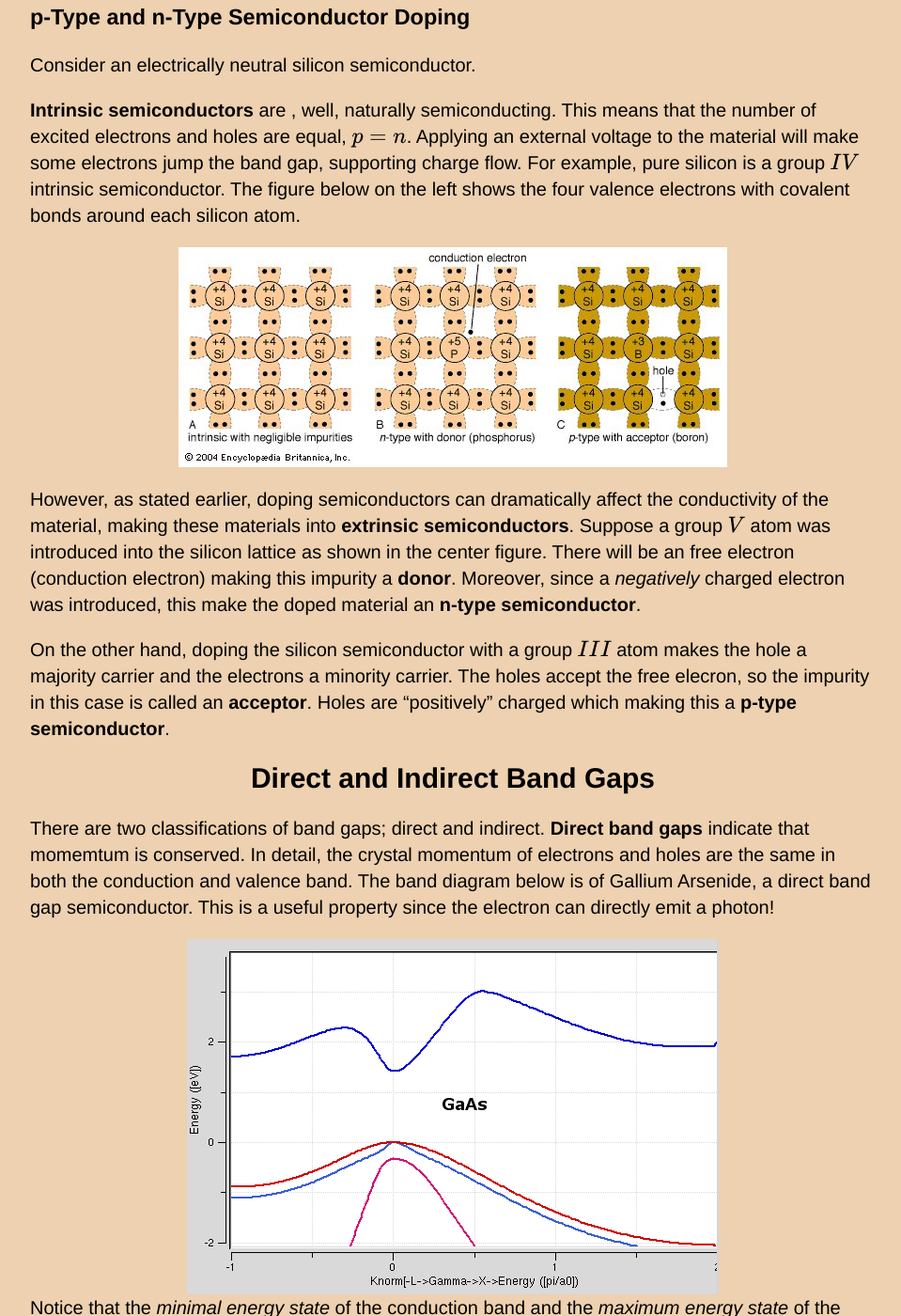
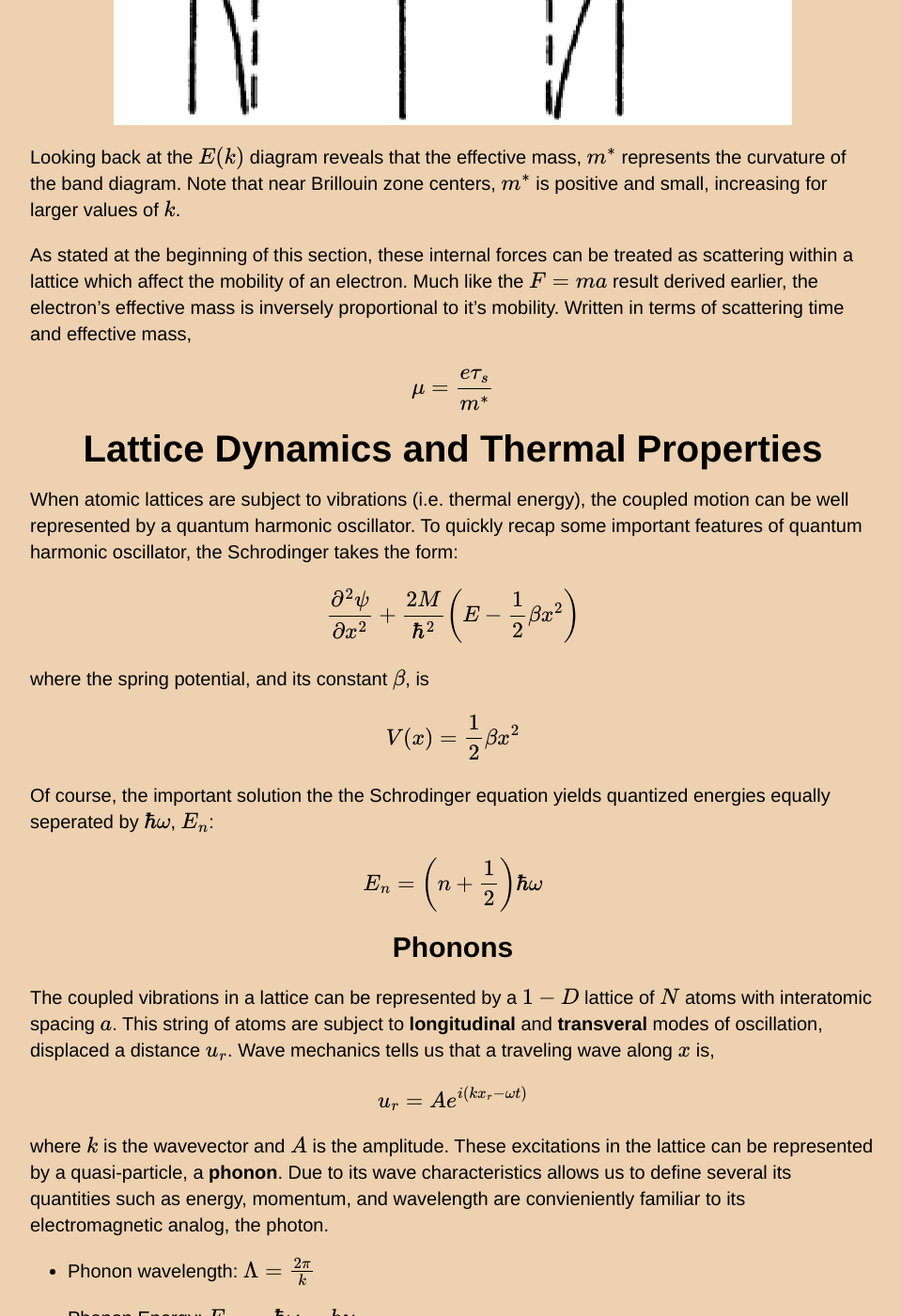
Before and after one commit to thaihangchung7/thaihangchung7.github.io, a Jekyll site: the page built from _classes/solidstate.md, in a window 1280 px wide and 1400 px high, scrolled down 16887 px. Shown: the whole window at 94% size, without its empty margins (158-1117 px from the left). Built offline with Jekyll 4.4.1, drawn with Linux system fonts in a browser that asks for light colours; formulas are drawn with MathJax 3; some of the changed text lies outside the part shown.

Commit message:
on heat capacities and phonons

```diff
--- a/_classes/solidstate.md
+++ b/_classes/solidstate.md
@@ -276,7 +276,6 @@
 
 This equation for conductivity, which is now written in terms of the number of free electrons, $$N$$, and relaxation time, $$\tau$$, reveals that the conductivity is proportional to both variables.
 
-
 ## Electron Mobility
 
 There are a few ways to describe electron mobility, all of these decribe how an electron moves through a medium:
@@ -297,6 +296,11 @@
 
 $$ \sigma = N \mu e $$
 
+# Thermal Properties of Materials
+
+## Dispersion Relation E(k)
+
+$$ E = \frac{\hbar^{2}}{2m} k^{2} $$
 
 
 
@@ -363,11 +367,10 @@
 C & 5.48 eV \\ \hline  \end{array}
 $$
 
-## Dispersion Relation E(k)
+## Effective Mass
 
-$$ E = \frac{\hbar^{2}}{2m} k^{2} $$
+In the presence of an electric field, $$\vec{E}$$, electrons in near the Fermi energy ($$E_F$$) experience a force $$F_{external} = e \vec{E}$$. Newton's second law of motion suggests that the acceleration is $$a = F_{external}/m_{e}$$. However, in condensed matter, internal forces on the electrons need to be considered due to the interations with other fermionic (or identical) particles in a periodic lattice. Usually written as a fraction of $$m_{e}$$, the, the effective mass is denoted as $$m^{*}$$ is a "quasi-mass" so-to-speak used to reconcile the electron's distinct motion (relative to vacuum motion) in a material.
 
-## Effective Mass
 Consider the following parabolic $$E(k)$$ band diagram below:
 
 <img src="/assets/E-g_diagram.png" class='center'>
@@ -414,6 +417,83 @@
 
 Looking back at the $$E(k)$$ diagram reveals that the effective mass, $$m^{*}$$ represents the curvature of the band diagram. Note that near Brillouin zone centers, $$m^{*}$$ is positive and small, increasing for larger values of $$k$$.
 
+As stated at the beginning of this section, these internal forces can be treated as scattering within a lattice which affect the mobility of an electron. Much like the $$F=ma$$ result derived earlier, the electron's effective mass is inversely proportional to it's mobility. Written in terms of scattering time and effective mass,
+
+$$\mu = \frac{e \tau_{s}}{m^{*}}$$
+
+# Lattice Dynamics and Thermal Properties
+
+When atomic lattices are subject to vibrations (i.e. thermal energy), the coupled motion can be well represented by a quantum harmonic oscillator. To quickly recap some important features of quantum harmonic oscillator, the Schrodinger takes the form:
+
+$$ \frac{\partial^{2} \psi}{\partial x^{2}} + \frac{2M}{\hbar^{2}} \bigg( E - \frac{1}{2} \beta x^{2} \bigg) $$
+
+where the spring potential, and its constant $$\beta$$, is
+
+$$V(x) = \frac{1}{2}  \beta x^{2} $$
+
+Of course, the important solution the the Schrodinger equation yields quantized energies equally seperated by $$\hbar \omega$$, $$E_{n}$$:
+
+$$ E_{n} = \bigg( n + \frac{1}{2} \bigg) \hbar \omega$$
+
+## Phonons
+
+The coupled vibrations in a lattice can be represented by a $$1-D$$ lattice of $$N$$ atoms with interatomic spacing $$a$$. This string of atoms are subject to **longitudinal** and **transveral** modes of oscillation, displaced a distance $$u_{r}$$. Wave mechanics tells us that a traveling wave along $$x$$ is,
+
+$$u_{r} = A e^{i(kx_{r} - \omega t)}$$
+
+where $$k$$ is the wavevector and $$A$$ is the amplitude. These excitations in the lattice can be represented by a quasi-particle, a **phonon**. Due to its wave characteristics allows us to define several its quantities such as energy, momentum, and wavelength are convieniently familiar to its electromagnetic analog, the photon.
+
+- Phonon wavelength: $$\Lambda = \frac{2\pi}{k} $$
+
+- Phonon Energy: $$ E_{ph} = \hbar \omega = h \nu$$
+
+- Phonon Momentum: $$ p_{ph} = \hbar k$$
+
+Solving for the frequency of vibrations, $$\omega$$, one can derive the **phonon dispersion relation**:
+
+$$\omega = 2 \sqrt{\frac{\beta}{M}} \bigg| \sin{ \frac{1}{2} ka } \bigg|$$
+
+where the **lattice cut-off frequency** is:
+
+$$\omega_{max} = 2 \sqrt{\frac{\beta}{M}} $$
+
+Taking the derivative with respect to the wave vector gives the **group velocity**:
+
+$$v_{g} = \frac{d \omega}{d k} = \sqrt{ \frac{\beta}{M}} a \cos\bigg( \frac{1}{2} ka \bigg)$$
+
+# Heat Capacities
+
+Heat capacity is generally defined as the amount of heat a system must gain to raise its temperature by a certain interval. Dimensionally, heat capacity can be written in units of $$J g^{-1} K^{-1}$$. However, there are several other denominations of heat capacity in terms of molar mass or when a system is held at constant volume ($$C_{V}$$) and constant pressure ($$C_{P}$$).
+
+## Classical Theory of $$C_V$$
+
+Let's consider a classical atomistic system that is capable of absorbing thermal energy. Such a system can be treated as a harmonic oscillator where the average energy of each oscillator is proportional to the temperature by a factor of $$k_{B}$$,
+
+$$E = 3k_{B}T$$
+
+where the factor of 3 describes a three-dimensional oscillator. Recall from the kinetic theory of gases ($$PV=nRT$$) that in a closed volume, the kinetic energy of a particle is
+
+$$E_{Kinetic} = \frac{3}{2} k_{B}T$$
+
+Similarly, the potential energy also has a similar value, so the *total energy* of the system picks up a factor of 2:
+
+$$E_{tot} = 2 \cdot \frac{3}{2} k_{B}T $$
+
+Applying this to a molar system, the total internal energy per mole is:
+
+$$ E = 3 N_{0} k_{B}T $$
+
+Taking the derivative with respect to temperature gives the heat capacity. Remember that this was originally derived for a system held at constant volume using the kinetic theory of gases:
+
+$$ C_{V} = \bigg( \frac{\partial E}{\partial T} \bigg)_{V} = 3 N_{0} k_{B} $$
+
+This is in agreement with experiments when a system is taken to high temperatures. In most solids, as $$T$$ grows, $$C_{V}$$ approaches the **Dulong-Petit** value:
+
+$$C_{V}= 3 R = 25 [J mol^{-1} K^{-1}]$$
+
+where $$ R = N_{A} K_{B} $$.
+
+
 ### p-Type and n-Type Semiconductor Doping
 
 Consider an electrically neutral silicon semiconductor.
```
